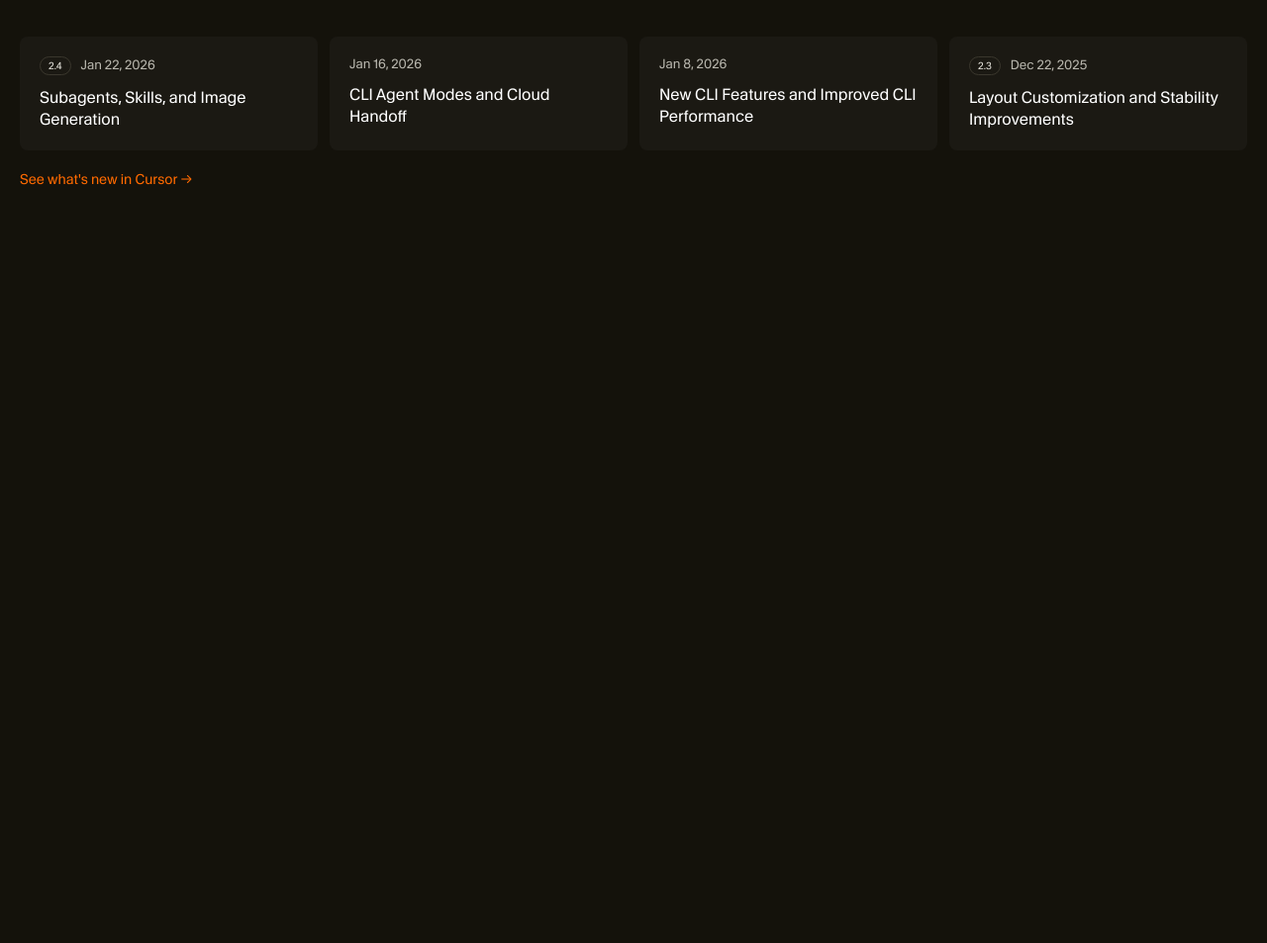
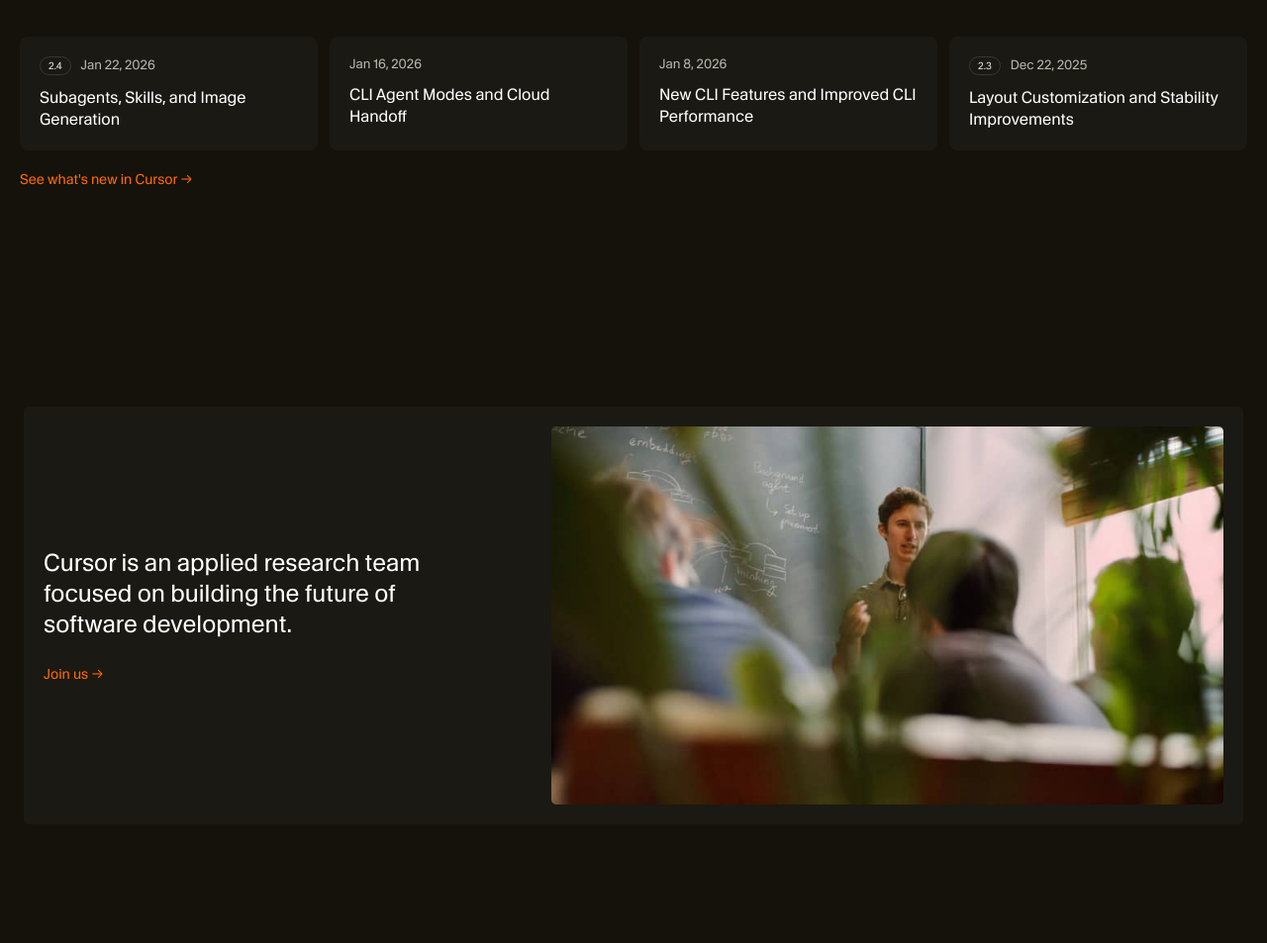
Before and after one commit to nandacodes-dev/Cursor-landing-page, a plain HTML site: page index.html in a window 1280 px wide. Shown: the part 5676-6629 px from the top of the page at 99% size. Before the commit the page ends 5967 px from the top, so only its background shows below. Drawn offline with Linux system fonts and the light colour scheme.

Commit message:
add research section

```diff
--- a/index.html
+++ b/index.html
@@ -201,8 +201,20 @@
                 </div>
             </div>
             <a href="#" class="changelog-link">See what's new in Cursor →</a>
-  </div>
-</div>
+        </div>
+    </div>
+    <div class="research">
+        <div class="research-inner">
+            <div class="research-content">
+                <p class="research-text">
+                    Cursor is an applied research team<br> focused on building the future of <br>software development.</p>
+                    <a href="#" class="research-link">Join us →</a>
+            </div>
+            <div class="research-media">
+                <img src="src/Team.jpg">
+            </div>
+        </div>
+    </div>
 
 </body>
 </html>
--- a/style.css
+++ b/style.css
@@ -391,3 +391,51 @@
 .changelog-link:hover {
   opacity: 0.85;
 }
+
+
+.research {
+  padding: 120px 24px;
+  color: #ffffff;
+  font-family: CursorGothic_Regular;
+}
+
+.research-inner {
+  max-width: 1300px;
+  margin: 0 auto;
+  display: grid;
+  grid-template-columns: 1fr 1.4fr;
+  gap: 28px;
+  align-items: center;
+  background: #1b1913;
+  padding: 20px;
+  border-radius: 5px;
+}
+
+.research-text {
+  font-size: 24px;
+  font-weight: 300;
+  margin-bottom: 24px;
+}
+
+.research-link {
+  font-size: 14px;
+  color: #ff6a00;
+  text-decoration: none;
+}
+
+.research-link:hover {
+  opacity: 0.85;
+}
+
+.research-media {
+  background: #1b1913;
+  border-radius: 5px;
+  overflow: hidden;
+}
+
+.research-media img {
+  width: 100%;
+  height: 100%;
+  object-fit: cover;
+  display: block;
+}
```
Also changed, not shown: src/Team.jpg (added).
